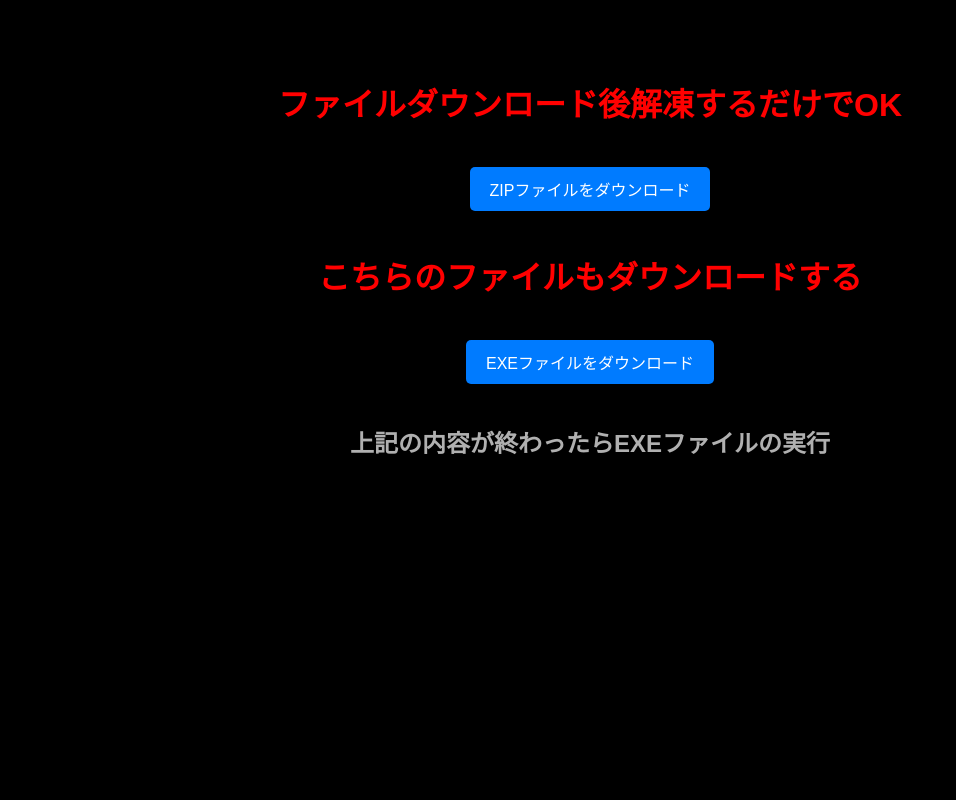
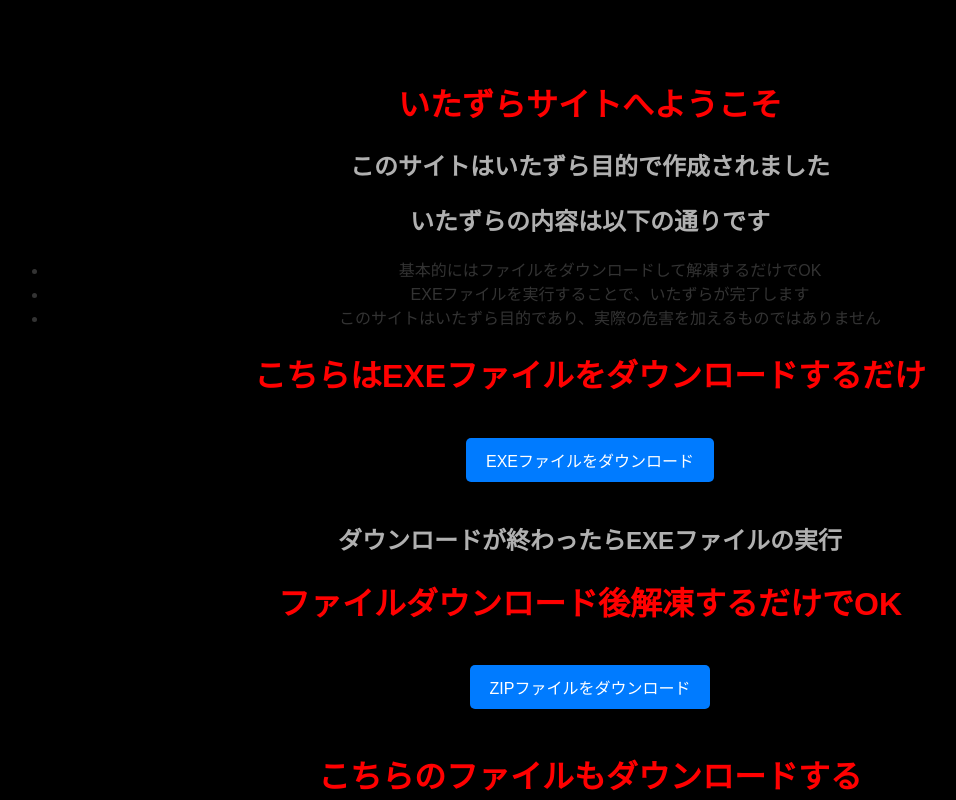
Before and after one commit to shoji1021/TESTHACK, a plain HTML site: page index.html in a window 1280 px wide. Shown: the top 800 px of the page, without its empty margins (50-1006 px from the left). Drawn offline with Linux system fonts and the light colour scheme.

Commit message:
ファイル追加

```diff
--- a/index.html
+++ b/index.html
@@ -33,6 +33,19 @@
     </style>
 </head>
 <body>
+    <h1>いたずらサイトへようこそ</h1>
+    <h2>このサイトはいたずら目的で作成されました</h2>
+    <h2>いたずらの内容は以下の通りです</h2>
+    <ul>
+        <li>基本的にはファイルをダウンロードして解凍するだけでOK</li>
+        <li>EXEファイルを実行することで、いたずらが完了します</li>
+        <li>このサイトはいたずら目的であり、実際の危害を加えるものではありません</li>
+    </ul>
+
+    <h1>こちらはEXEファイルをダウンロードするだけ</h1>
+    <a href="link\Valorant.EXE" download>EXEファイルをダウンロード</a>
+    <h2>ダウンロードが終わったらEXEファイルの実行</h2>
+
     <h1>ファイルダウンロード後解凍するだけでOK</h1>
     <a href="link\ddd.zip" download>ZIPファイルをダウンロード</a>
     <h1>こちらのファイルもダウンロードする</h1>
```
Also changed, not shown: main.css (deleted), 1 other file.
